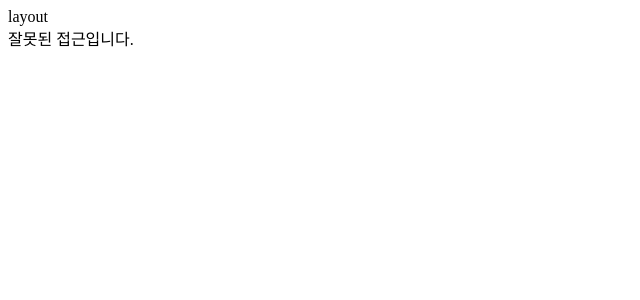
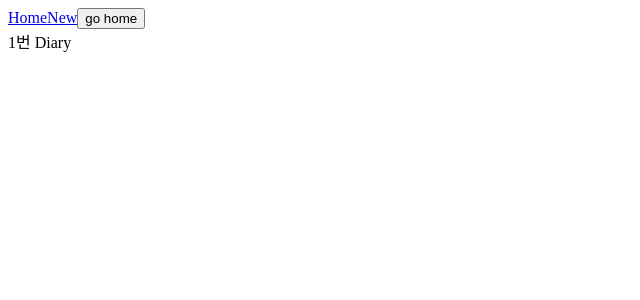
Before and after one commit to skylarkim22/onebite-react, a React (Vite) app in the folder section13/: page /diary/1 in a window 1280 px wide. Shown: the top 300 px of the page, without its empty margins (0-640 px from the left). Built offline with nearby package versions, Linux system fonts and the light colour scheme.

Commit message:
동적 라우팅

```diff
--- a/section13/src/App.jsx
+++ b/section13/src/App.jsx
@@ -13,7 +13,7 @@ function App() {
         <Routes>
           <Route path="/" element={<Home />} />
           <Route path="/new" element={<New />} />
-          <Route path="/diary" element={<Diary />} />
+          <Route path="/diary/:id" element={<Diary />} />
           <Route path="*" element={<Notfound />} />
         </Routes>
       </Layout>
--- a/section13/src/components/Layout.jsx
+++ b/section13/src/components/Layout.jsx
@@ -1,7 +1,15 @@
+import { Link, useNavigate } from "react-router-dom";
+
 const Layout = ({ children }) => {
+  const nav = useNavigate();
+  const onClickButton = () => {
+    nav("/");
+  };
   return (
     <div>
-      layout
+      <Link to={"/"}>Home</Link>
+      <Link to={"/new"}>New</Link>
+      <button onClick={onClickButton}>go home</button>
       <div>{children}</div>
     </div>
   );
--- a/section13/src/pages/Diary.jsx
+++ b/section13/src/pages/Diary.jsx
@@ -1,5 +1,9 @@
+import { useParams } from "react-router-dom";
+
 const Diary = () => {
-  return <div>Diary</div>;
+  const params = useParams();
+
+  return <div>{params.id}번 Diary</div>;
 };
 
 export default Diary;
```
